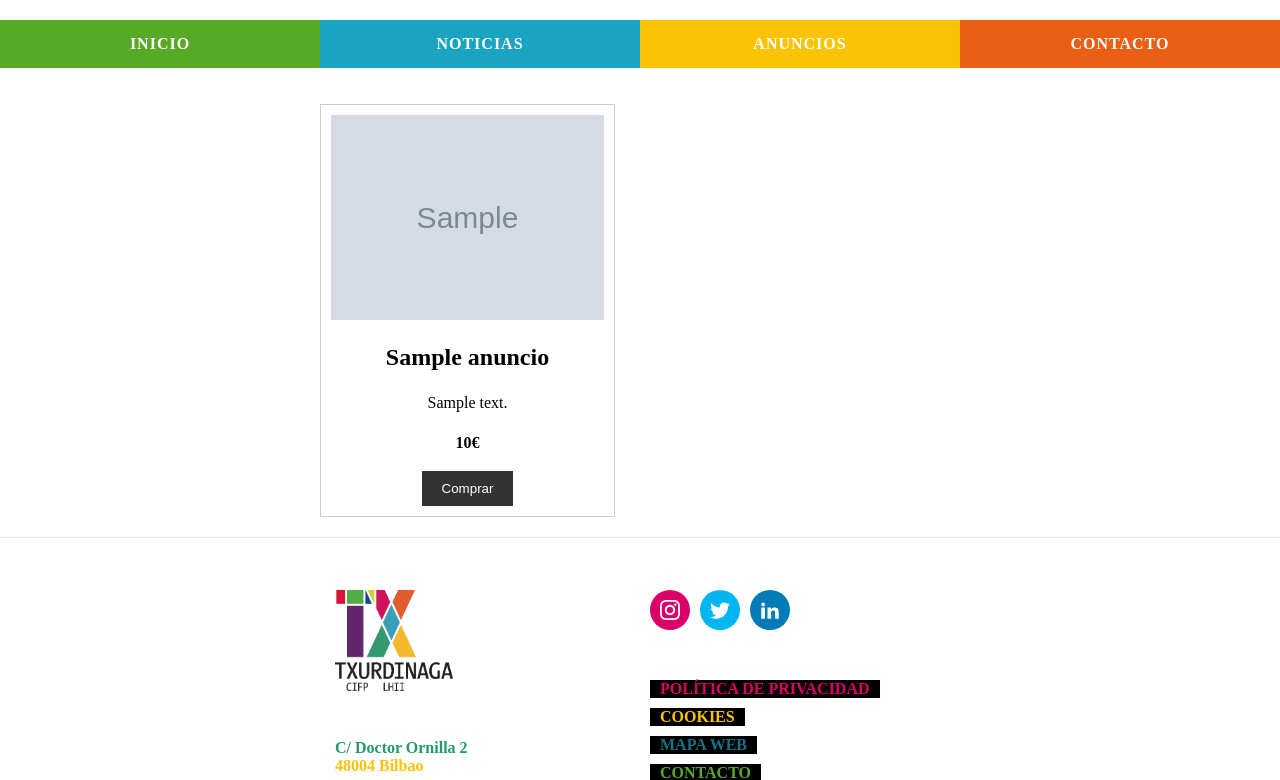
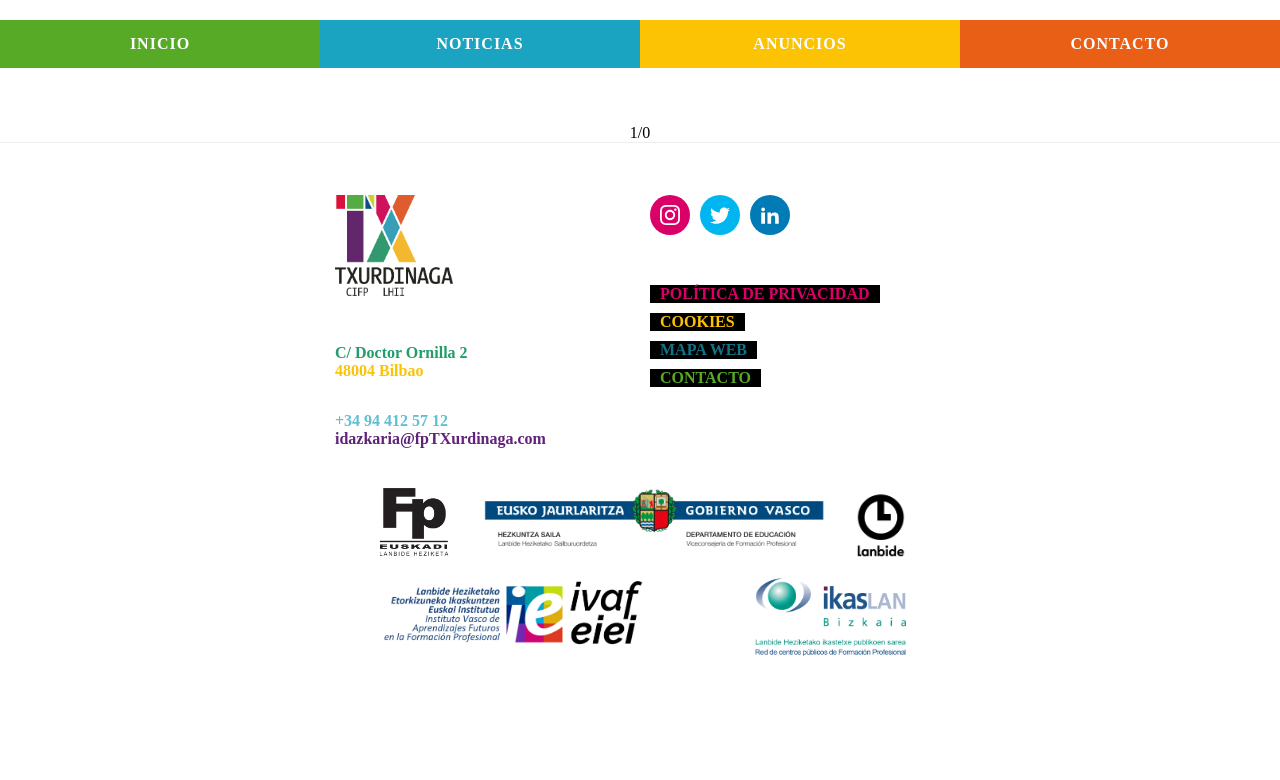
Before and after one commit to 2DW3A-202324-GestorAnuncios/repositorio-gestoranuncios-assignment-grupo3, a PHP site: page /anuncio.php in a window 1280 px wide. Shown: the part 104-884 px from the top of the page. After the commit the page ends 761 px from the top, so only its background shows below. Run offline with PHP 8.4, Linux system fonts and the light colour scheme; tables that the repository leaves empty or names only in its code hold one stand-in row (values such as "Sample post"); grey boxes marked "Sample" are stand-in pictures; a stand-in replaces the project's code that opens the database connection; some web fonts are replaced.

Commit message:
cmabios general

```diff
--- a/anuncio.php
+++ b/anuncio.php
@@ -1,12 +1,29 @@
 <?php
     include("conexion.php");
 
-    $sqlProductos = "SELECT * FROM anuncio";
+    $elementosPorPagina = 9;
+    $paginaActual = isset($_GET['pagina']) ? $_GET['pagina'] : 1;
+
+    // Consulta para obtener el número total de productos
+    $sqlTotalProductos = "SELECT COUNT(*) as total FROM anuncio WHERE validado = '1'";
+    $resultTotalProductos = $conn->query($sqlTotalProductos);
+
+    if (!$resultTotalProductos) {
+        die("Error en la consulta: " . $conn->errorInfo()[2]);
+    }
+
+    $totalProductos = $resultTotalProductos->fetch(PDO::FETCH_ASSOC)['total'];
+
+    $paginasTotales = ceil($totalProductos / $elementosPorPagina);
+
+    // Consulta para obtener los productos de la página actual
+    $inicio = ($paginaActual - 1) * $elementosPorPagina;
+    $sqlProductos = "SELECT * FROM anuncio WHERE validado = '1' LIMIT $inicio, $elementosPorPagina";
     $resultProductos = $conn->query($sqlProductos);
 ?>
+
 <!DOCTYPE html>
 <html lang="es-Es">
-
 <head>
     <meta charset="UTF-8">
     <meta name="viewport" content="width=device-width, initial-scale=1.0">
@@ -17,7 +34,6 @@
     <script src="script.js"></script>
     <title>Anuncios - CIFP Txurdinaga</title>
 </head>
-
 <body>
     <?php
         include("header.php");
@@ -28,24 +44,33 @@
             <?php
                 while ($row = $resultProductos->fetch(PDO::FETCH_ASSOC)) {
                     echo '<div class="producto">';
-
-                    // Verifica si la URL de la imagen es nula o vacía
                     $imagenAlt = empty($row['foto']) ? 'Sin Foto' : ucfirst($row['nombre_anuncio']);
-
-                    echo '<img src="img/' . $row['foto'] . '" alt="' . htmlspecialchars($imagenAlt) . '">';
+                    echo '<div class = "imagen-producto">';
+                    echo '<img src="img/anuncios/' . $row['foto'] . '" alt="' . htmlspecialchars($imagenAlt) . '">';
+                    echo '</div>';
+                    echo '<div class = "contenedor-anuncio">';
                     echo '<h2>' . $row['nombre_anuncio'] . '</h2>';
                     echo '<p>' . $row['descripcion'] . '</p>';
                     echo '<p><b>' . $row['precio'] . '€</b></p>';
+                    echo '</div>';
                     echo '<button>Comprar</button>';
                     echo '</div>';
                 }
             ?>
         </div>
     </section>
+    <div id="paginacion">
+        <?php if ($paginaActual > 1): ?>
+            <a href="?pagina=<?php echo $paginaActual - 1; ?>">Anterior</a>
+        <?php endif ?>
+        <?php echo $paginaActual . '/' . $paginasTotales; ?>
+        <?php if ($paginaActual < $paginasTotales): ?>
+            <a class="botonesPagina" href="?pagina=<?php echo $paginaActual + 1; ?>">Siguiente</a>
+        <?php endif ?>
+    </div>
 
     <?php
         include('footer.php');
     ?>
 </body>
-
 </html>
--- /dev/null
+++ b/conexion.php
@@ -0,0 +1,13 @@
+<?php
+    $servername = "localhost";
+    $username = "root";
+    $password = "";
+    $dbname = "gestor_anuncios";
+
+    try {
+        $conn = new PDO("mysql:host=$servername;dbname=$dbname", $username, $password);
+        $conn->setAttribute(PDO::ATTR_ERRMODE, PDO::ERRMODE_EXCEPTION);
+    } catch(PDOException $e) {
+        echo "Error de conexión: " . $e->getMessage();
+    }
+?>
--- a/hojaEstilos/estilos.css
+++ b/hojaEstilos/estilos.css
@@ -360,41 +367,76 @@ header {
     transition: background-color 0.3s ease-in-out;
 }
 
-.producto2 button:hover {
+.productos_slide_anuncios button:hover {
     background-color: #005b91;
 }
 
-/* Estilos para la cuadrícula de productos */
+/* Estilo para la sección de productos */
 .productos {
     display: grid;
-    grid-template-columns: repeat(2, 1fr);
+    grid-template-columns: repeat(3, 1fr);
     gap: 50px;
     padding: 20px;
-    width: 50%;
-    padding-left: 25%;
+    width: 75%;
+    margin: 0 auto;
 }
 
 .producto {
+    display: flex;
+    flex-direction: column;
+    align-items: center;
     border: 1px solid #ccc;
-    padding: 10px;
+    padding: 20px;
     text-align: center;
+    background-color: #f9f9f9;
+    box-shadow: 0 4px 8px rgba(0, 0, 0, 0.2);
+    border-radius: 5px;
 }
 
-.producto img {
-    max-width: 100%;
-    height: auto;
+.imagen-producto {
+    flex: 1;
 }
 
-/* Estilos para el botón "Comprar" */
+.imagen-producto img {
+    max-width: 100%;
+    height: 300px;
+    margin-bottom: 10px;
+}
+
+.contenedor-anuncio {
+    flex: 1;
+    display: flex;
+    flex-direction: column;
+    align-items: center;
+    justify-content: center;
+}
+
+.producto h2::first-letter,
+.producto p::first-letter {
+    text-transform: uppercase;
+}
+
 .producto button {
-    background-color: #333;
-    color: white;
+    background-color: #007bff;
+    color: #fff;
+    border: none;
     padding: 10px 20px;
-    border: none;
+    font-size: 18px;
+    border-radius: 5px;
     cursor: pointer;
 }
 
-/*PAGINA DE NOTICIAS (NOTICIA.PHP)*/
+.producto button:hover {
+    background-color: #0056b3;
+}
+
+#paginacion{
+    display: flex;
+    justify-content: center;
+    align-items: center;
+}
+
+/* PAGINA DE NOTICIAS (NOTICIA.PHP) */
 
 /* Estilos para la página de noticias */
 .container {
```
Also changed, not shown: other parts of hojaEstilos/estilos.css (+31 -17 lines), index.php (+16 -15 lines), noticia.php (+19 -20 lines), img/anuncios/apuntes.jpg (added), img/anuncios/iphone13.webp (added), img/anuncios/primeraEquip.webp (added), img/anuncios/segundaEquip.webp (added), img/anuncios/silla_ikea.webp (added), img/noticias/noticia-ansu.webp (added), img/noticias/noticia-barca.webp (added), img/noticias/noticia-calima-canarias-septiembre-2023.webp (added), img/noticias/noticia-mvps-euroliga.webp (added), img/noticias/torre-eiffel.jpg (added), img/sin-foto.jpg (added).
